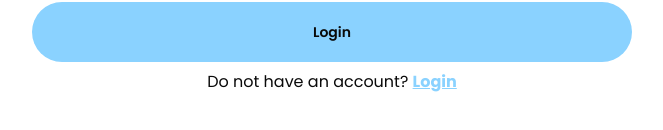
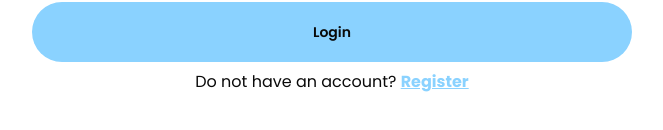
Before and after one commit to Job-Hut/client-web, a React (Vite) app: page /login in a window 1280 px wide. Shown: the part 512-642 px from the top of the page, without its empty margins (308-971 px from the left). Built offline with nearby package versions, Linux system fonts and the light colour scheme.

Commit message:
fix: edit dono to have an account message below login button to link to register instead of login

```diff
--- a/src/pages/Login.tsx
+++ b/src/pages/Login.tsx
@@ -18,11 +18,11 @@ export default function Login() {
   };
 
   return (
-    <div className="flex flex-col justify-between lg:justify-center px-5 py-12 min-h-screen md:w-3/4 md:mx-auto lg:w-1/2">
+    <div className="flex min-h-screen flex-col justify-between px-5 py-12 md:mx-auto md:w-3/4 lg:w-1/2 lg:justify-center">
       <div>Logo</div>
       <div className="flex flex-col gap-4 md:gap-8 lg:gap-16">
         <div className="flex flex-col gap-2 lg:text-center">
-          <h2 className="text-5xl lg:text-6xl font-bold text-collection-1">
+          <h2 className="text-5xl font-bold text-collection-1 lg:text-6xl">
             Login
           </h2>
           <p className="text-sm lg:text-base">
@@ -46,17 +46,17 @@ export default function Login() {
             onChange={(e) => setInput({ ...input, password: e.target.value })}
           />
 
-          <div className="flex flex-col gap-2 w-full">
+          <div className="flex w-full flex-col gap-2">
             <Button variant={"roundAccent"} size={"mobile"}>
               Login
             </Button>
             <p className="text-center text-xs lg:text-base">
               Do not have an account?{" "}
               <Link
-                to={"/login"}
+                to={"/register"}
                 className="font-bold text-collection-1 underline underline-offset-1"
               >
-                Login
+                Register
               </Link>
             </p>
           </div>
```
